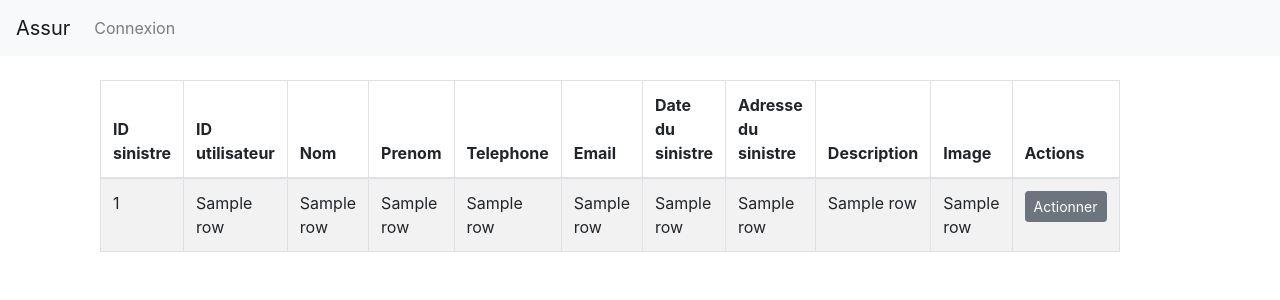
After one commit to TWR-RWT/bloc_2, a Flask app: template app/templates/sinistre/sinistres.html in a window 1280 px wide. The commit adds this page. Shown: the top 300 px of the page. Run offline with Flask 2, Linux system fonts and the light colour scheme; the template is opened without the code that fills it: most values are stand-ins (such as "Sample title", 1, 10 or a date in 2020); some libraries are stand-ins or nearby versions.

Commit message:
User + déclaration de sinistre avec image

```diff
--- a/app/__init__.py
+++ b/app/__init__.py
@@ -24,6 +24,7 @@ def get_env_variable(name):
 app = Flask(__name__)
 
 app.secret_key = get_env_variable("SECRET_KEY")
+app.config['UPLOAD_FOLDER'] = get_env_variable("UPLOAD_FOLDER")
 
 DB_HOST = get_env_variable("POSTGRES_DB_HOST")
 DB_NAME = get_env_variable("POSTGRES_DB_NAME")
--- a/app/authentification.py
+++ b/app/authentification.py
@@ -50,6 +50,7 @@ def login():
                 session['logged_in'] = True
                 session['token'] = token
                 session['role'] = user['role']
+                session['user_id'] = user['user_id']
                 return redirect(url_for('index'))
             else:
                 return jsonify({'Message': 'Invalid password'})
@@ -80,9 +81,9 @@ def create_user():
         cur = conn.cursor(cursor_factory=psycopg2.extras.DictCursor)
         username = request.form['username']
         hashed_password = generate_password_hash(request.form['password'], method='sha256')
-        #role = "client" #request.form['role']
+        role = request.form['role']
 
-        cur.execute("INSERT INTO assurerplus.accounts (username, password, role) VALUES (%s, %s, 'client')", (username, hashed_password))
+        cur.execute("INSERT INTO assurerplus.accounts (username, password, role) VALUES (%s, %s, %s)", (username, hashed_password, role))
         conn.commit()
         cur.close()#
         conn.close()#
--- a/app/templates/authentification/auth.html
+++ b/app/templates/authentification/auth.html
@@ -8,6 +8,7 @@
     </div>
 </div>
 <br>
+{% if session['role'] == 'private'%}
 <div>
     <h3>Creation de compte</h3>
     {% with messages = get_flashed_messages()  %}
@@ -25,8 +26,13 @@
     <form action="/create" method="POST">
         <input type="username" name="username" placeholder="Username"> <br><br>
         <input type="password" name="password" placeholder="Password"> <br><br>
+        <select name="role">
+            <option value="private">Employé</option>
+            <option value="client" selected="selected">Client</option>
+        </select> <br><br>
         <input type="submit" value="Créer">
     </form>
 </div>
+{% endif %}
 
 {% endblock %}
--- a/app/templates/includes/navbar.html
+++ b/app/templates/includes/navbar.html
@@ -7,10 +7,16 @@
         <div class="navbar-nav">
             <!-- <a class="nav-item nav-link active" href="/">Accueil<span class="sr-only">(current)</span></a> -->
             {% if session['logged_in'] %}
-            <a class="nav-item nav-link" href="">Locataires</a>
-            <a class="nav-item nav-link" href="">Locations</a>
+
+            <a class="nav-item nav-link" href="{{url_for('users')}}">Deconnexion</a>
+            {% if session['role'] == 'private'%}
+            <a class="nav-item nav-link" href="{{url_for('sinistres')}}">Sinistres</a>
             {% else %}
-            <a class="nav-item nav-link" href="/">Accueil</a>
+            <a class="nav-item nav-link" href="{{url_for('declaration')}}">Déclarer</a>
+            {% endif %}
+
+            {% else %}
+            <a class="nav-item nav-link" href="/">Connexion</a>
             {% endif %}
         </div>
     </div>
--- a/app/templates/sinistre/declaration.html
+++ b/app/templates/sinistre/declaration.html
@@ -3,14 +3,15 @@
 
 <div>
     <h3>Declarer un Sinistre</h3>
-    <form action="/declaration" method="POST">
+    <form action="{{url_for('submit_declaration')}}" method="POST" enctype="multipart/form-data">
         <input type="text" name="nom" placeholder="Nom"> <br><br>
         <input type="text" name="prenom" placeholder="Prenom"> <br><br>
         <input type="text" name="telephone" placeholder="Telephone"> <br><br>
         <input type="text" name="email" placeholder="Email"> <br><br>
-        <input type="text" name="date_sinistre" placeholder="Date du sinistre"> <br><br>
+        <input type="date" name="date_sinistre" placeholder="Date du sinistre"> <br><br>
         <input type="text" name="adresse_sinistre" placeholder="Adresse du sinistre"> <br><br>
         <input type="text" name="description" placeholder="Description"> <br><br>
+        <input type="file" name="file_sinistre" accept=".png, .jpg, .jpeg"> <br><br>
         <input type="submit" value="Declarer">
     </form>
 </div>
--- /dev/null
+++ b/app/templates/sinistre/sinistres.html
@@ -0,0 +1,44 @@
+{% extends "base.html" %}
+{% block body %}
+
+<div class="col-md-9">
+    <table id="table_sinistres" class="table table-striped table-bordered table_main" style="width:100%">
+        <thead>
+            <tr>
+                <th>ID sinistre</th>
+                <th>ID utilisateur</th>
+                <th>Nom</th>
+                <th>Prenom</th>
+                <th>Telephone</th>
+                <th>Email</th>
+                <th>Date du sinistre</th>
+                <th>Adresse du sinistre</th>
+                <th>Description</th>
+                <th>Image</th>
+                <th>Actions</th>
+            </tr>
+        </thead>
+        <tbody>
+        {% for row in list_sinistres %}
+            <tr>
+                <td>{{ row[0] }}</td>
+                <td>{{ row[1] }}</td>
+                <td>{{ row[2] }}</td>
+                <td>{{ row[3] }}</td>
+                <td>{{ row[4] }}</td>
+                <td>{{ row[5] }}</td>
+                <td>{{ row[6] }}</td>
+                <td>{{ row[7] }}</td>
+                <td>{{ row[8] }}</td>
+                <td>{{ row[9] }}</td>
+                <td width="130">
+                    <a href="" class="btn btn-secondary btn-sm">Actionner</a>
+                </td>
+            </tr>
+        {% endfor %}
+        </tbody>
+    </table>
+</div>
+
+
+{% endblock %}
--- /dev/null
+++ b/sql/accounts_table.sql
@@ -0,0 +1,6 @@
+CREATE TABLE accounts (
+    user_id serial primary key,
+    username character varying(50) NOT NULL,
+    password character varying(100) NOT NULL,
+    role character varying(50) NOT NULL
+);
```
Also changed, not shown: app/sinistre.py (+58 -2 lines), sql/sinistres_table.sql (added, +14 -0 lines), app/static/images/e8e379ef-86ed-11ed-8329-a05950eca107_photo.jpg (added).
